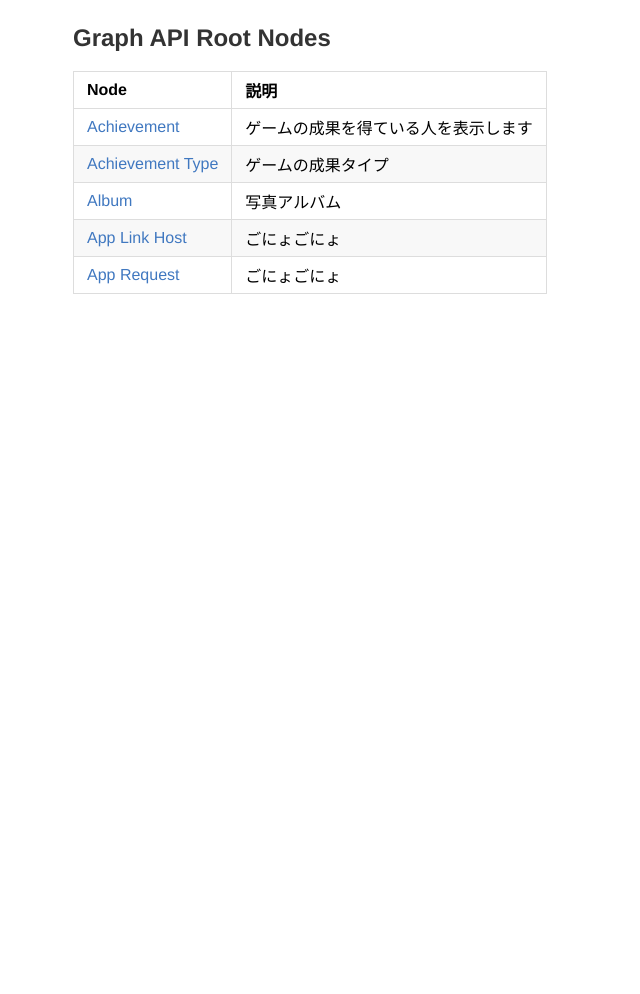
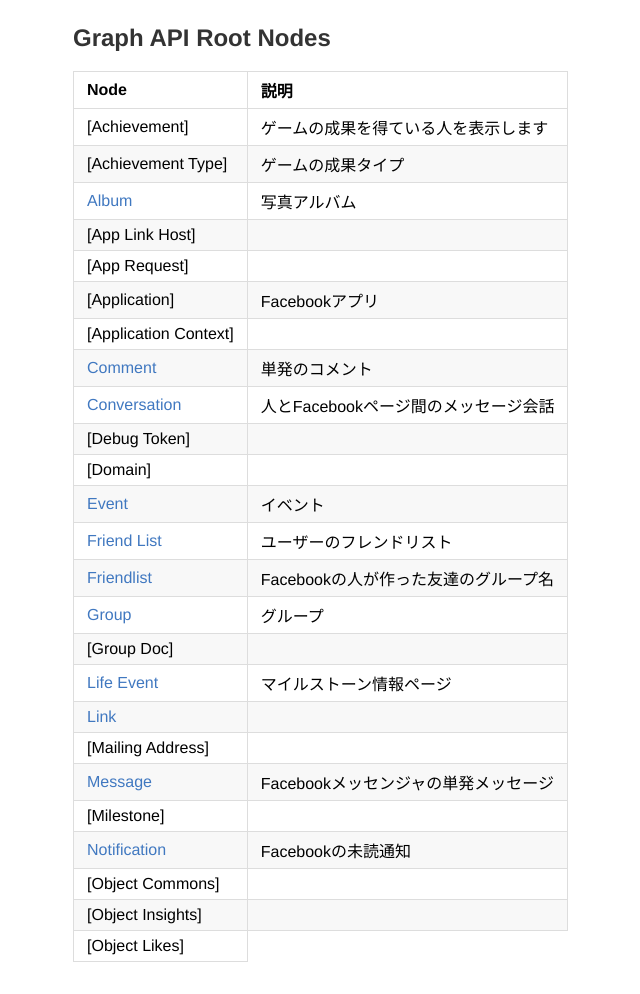
Before and after one commit to kassy-kz/facebook_graph_reference_ja, a plain HTML site: page index.html in a window 1280 px wide. Shown: the part 96-1090 px from the top of the page, without its empty margins (172-812 px from the left). Before the commit the page ends 800 px from the top, so only its background shows below. Drawn offline with Linux system fonts and the light colour scheme.

Commit message:
eighth commit

```diff
--- a/index.html
+++ b/index.html
@@ -8,6 +8,7 @@
     }
 </style>
 <article class="markdown-body">
+
   <h1 id="-">はじめに</h1>
   <h3 id="graph-api-root-nodes">Graph API Root Nodes</h3>
   <table>
@@ -19,11 +20,11 @@
   </thead>
   <tbody>
   <tr>
-  <td style="text-align:left"><a href="aaa">Achievement</a></td>
+  <td style="text-align:left">[Achievement]</td>
   <td style="text-align:left">ゲームの成果を得ている人を表示します</td>
   </tr>
   <tr>
-  <td style="text-align:left"><a href="aaa">Achievement Type</a></td>
+  <td style="text-align:left">[Achievement Type]</td>
   <td style="text-align:left">ゲームの成果タイプ</td>
   </tr>
   <tr>
@@ -31,12 +32,93 @@
   <td style="text-align:left">写真アルバム</td>
   </tr>
   <tr>
-  <td style="text-align:left"><a href="aaa">App Link Host</a></td>
-  <td style="text-align:left">ごにょごにょ</td>
+  <td style="text-align:left">[App Link Host]</td>
+  <td style="text-align:left"></td>
   </tr>
   <tr>
-  <td style="text-align:left"><a href="aaa">App Request</a></td>
-  <td style="text-align:left">ごにょごにょ</td>
+  <td style="text-align:left">[App Request]</td>
+  <td style="text-align:left"></td>
+  </tr>
+  <tr>
+  <td style="text-align:left">[Application]</td>
+  <td style="text-align:left">Facebookアプリ</td>
+  </tr>
+  <tr>
+  <td style="text-align:left">[Application Context]</td>
+  <td style="text-align:left"></td>
+  </tr>
+  <tr>
+  <td style="text-align:left"><a href="aaa">Comment</a></td>
+  <td style="text-align:left">単発のコメント</td>
+  </tr>
+  <tr>
+  <td style="text-align:left"><a href="aaa">Conversation</a></td>
+  <td style="text-align:left">人とFacebookページ間のメッセージ会話</td>
+  </tr>
+  <tr>
+  <td style="text-align:left">[Debug Token]</td>
+  <td style="text-align:left"></td>
+  </tr>
+  <tr>
+  <td style="text-align:left">[Domain]</td>
+  <td style="text-align:left"></td>
+  </tr>
+  <tr>
+  <td style="text-align:left"><a href="aaa">Event</a></td>
+  <td style="text-align:left">イベント</td>
+  </tr>
+  <tr>
+  <td style="text-align:left"><a href="aaa">Friend List</a></td>
+  <td style="text-align:left">ユーザーのフレンドリスト</td>
+  </tr>
+  <tr>
+  <td style="text-align:left"><a href="aaa">Friendlist</a></td>
+  <td style="text-align:left">Facebookの人が作った友達のグループ名</td>
+  </tr>
+  <tr>
+  <td style="text-align:left"><a href="aaa">Group</a></td>
+  <td style="text-align:left">グループ</td>
+  </tr>
+  <tr>
+  <td style="text-align:left">[Group Doc]</td>
+  <td style="text-align:left"></td>
+  </tr>
+  <tr>
+  <td style="text-align:left"><a href="aaa">Life Event</a></td>
+  <td style="text-align:left">マイルストーン情報ページ</td>
+  </tr>
+  <tr>
+  <td style="text-align:left"><a href="aaa">Link</a></td>
+  <td style="text-align:left"></td>
+  </tr>
+  <tr>
+  <td style="text-align:left">[Mailing Address]</td>
+  <td style="text-align:left"></td>
+  </tr>
+  <tr>
+  <td style="text-align:left"><a href="aaa">Message</a></td>
+  <td style="text-align:left">Facebookメッセンジャの単発メッセージ</td>
+  </tr>
+  <tr>
+  <td style="text-align:left">[Milestone]</td>
+  <td style="text-align:left"></td>
+  </tr>
+  <tr>
+  <td style="text-align:left"><a href="aaa">Notification</a></td>
+  <td style="text-align:left">Facebookの未読通知</td>
+  </tr>
+  <tr>
+  <td style="text-align:left">[Object Commons]</td>
+  <td style="text-align:left"></td>
+  </tr>
+  <tr>
+  <td style="text-align:left">[Object Insights]</td>
+  <td style="text-align:left"></td>
+  </tr>
+  <tr>
+  <td style="text-align:left">[Object Likes]</td>
   </tr>
   </tbody>
-  </table></article>
+  </table>
+
+</article>
```
